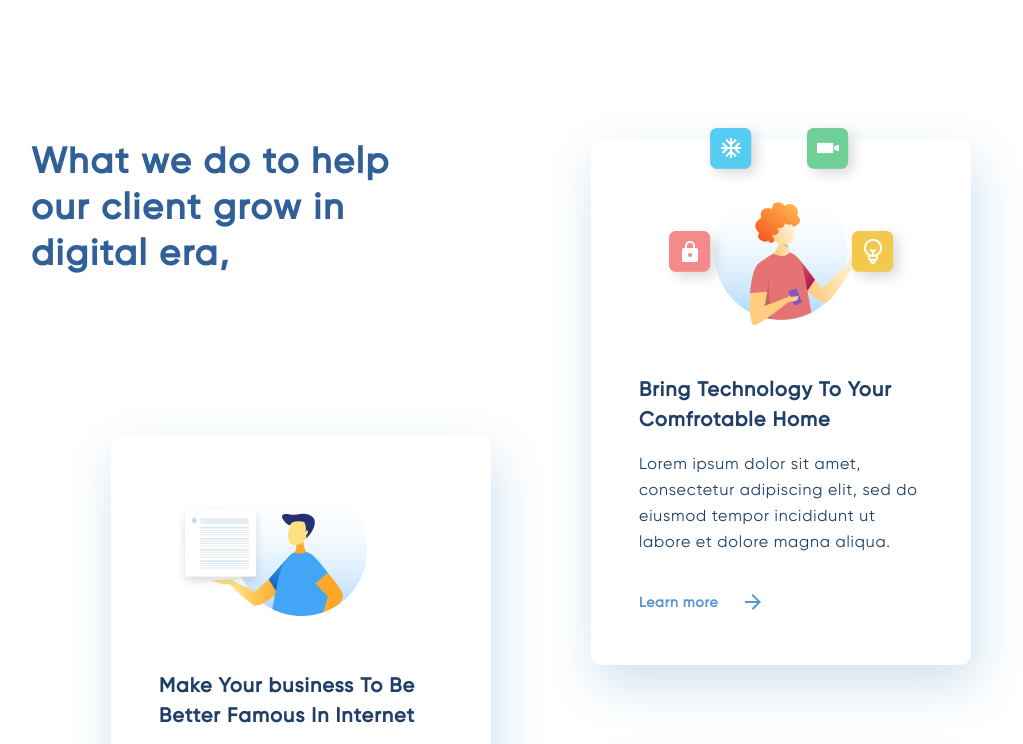
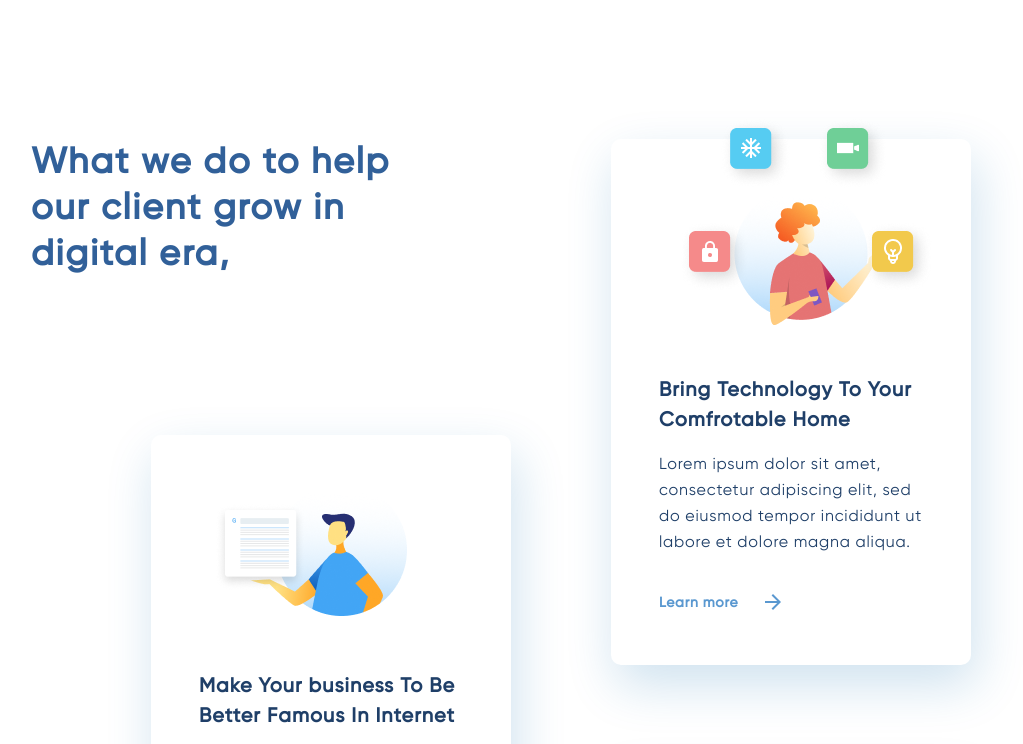
Before and after one commit to justvv74/dev, a website: page src/index.html in a window 1280 px wide. Shown: the part 820-1564 px from the top of the page, without its empty margins (139-1162 px from the left). Drawn offline with nearby package versions, Linux system fonts and the light colour scheme; files that its build step writes are made by us from their sources; files whose address does not match are found by name.

```diff
--- a/src/styles/common.scss
+++ b/src/styles/common.scss
@@ -23,7 +23,7 @@
 }
 
 body {
-  min-width: 380px;
+  min-width: 360px;
   font-family: 'gilroy', sans-serif;
   font-size: 16px;
   font-weight: 400;
@@ -104,6 +104,7 @@
     height: 32px;
     border: none;
     background-color: transparent;
+    cursor: pointer;
   }
   &__menu-burger svg {
     width: 32px;
@@ -171,7 +172,7 @@
 }
 .content-box {
   padding: 48px;
-  max-width: 380px;
+  max-width: 360px;
   border-radius: 10px;
   box-shadow: 5px 20px 50px rgba(16, 112, 177, 0.2);
 
```
Also changed, not shown: dist/main.css.
